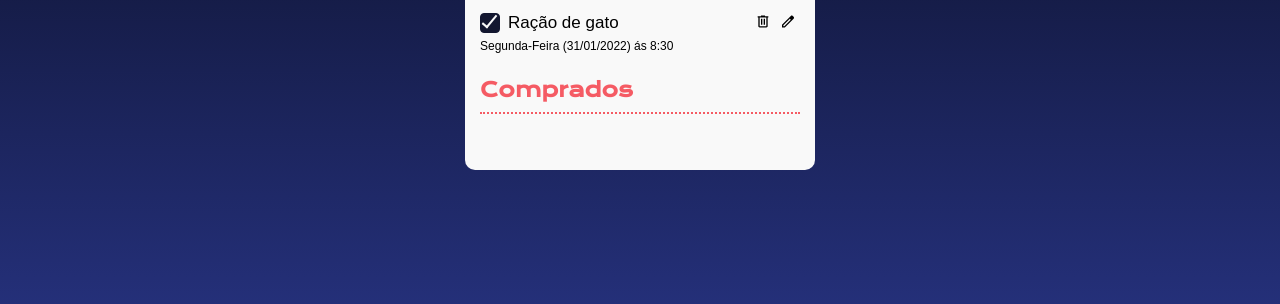
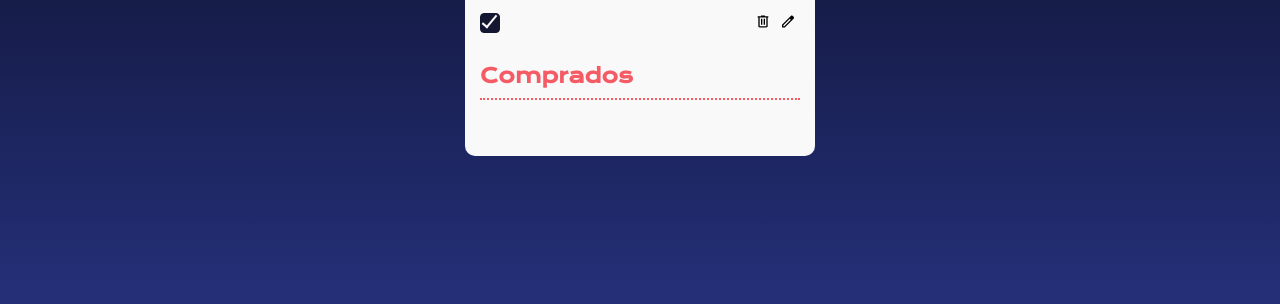
Before and after one commit to OhasiYuji/Lista-de-Compras---JS, a plain HTML site: page index.html in a window 1280 px wide. Shown: the part 458-762 px from the top of the page. Drawn offline with nearby package versions, Linux system fonts and the light colour scheme; a web font is replaced by a local one.

Commit message:
Update index.html

```diff
--- a/index.html
+++ b/index.html
@@ -46,7 +46,7 @@
 
                 <div class="container-texto">
 
-                  <p class="texto-item" id="item-titulo">Ração de gato</p>
+                  <p class="texto-item" id="item-titulo"></p>
 
                 </div>
 
@@ -66,7 +66,7 @@
 
             </div>
 
-            <p class="texto-data" id="texto-data">Segunda-Feira (31/01/2022) ás 8:30</p>
+            <p class="texto-data" id="texto-data"></p>
 
           </li>
 
```
